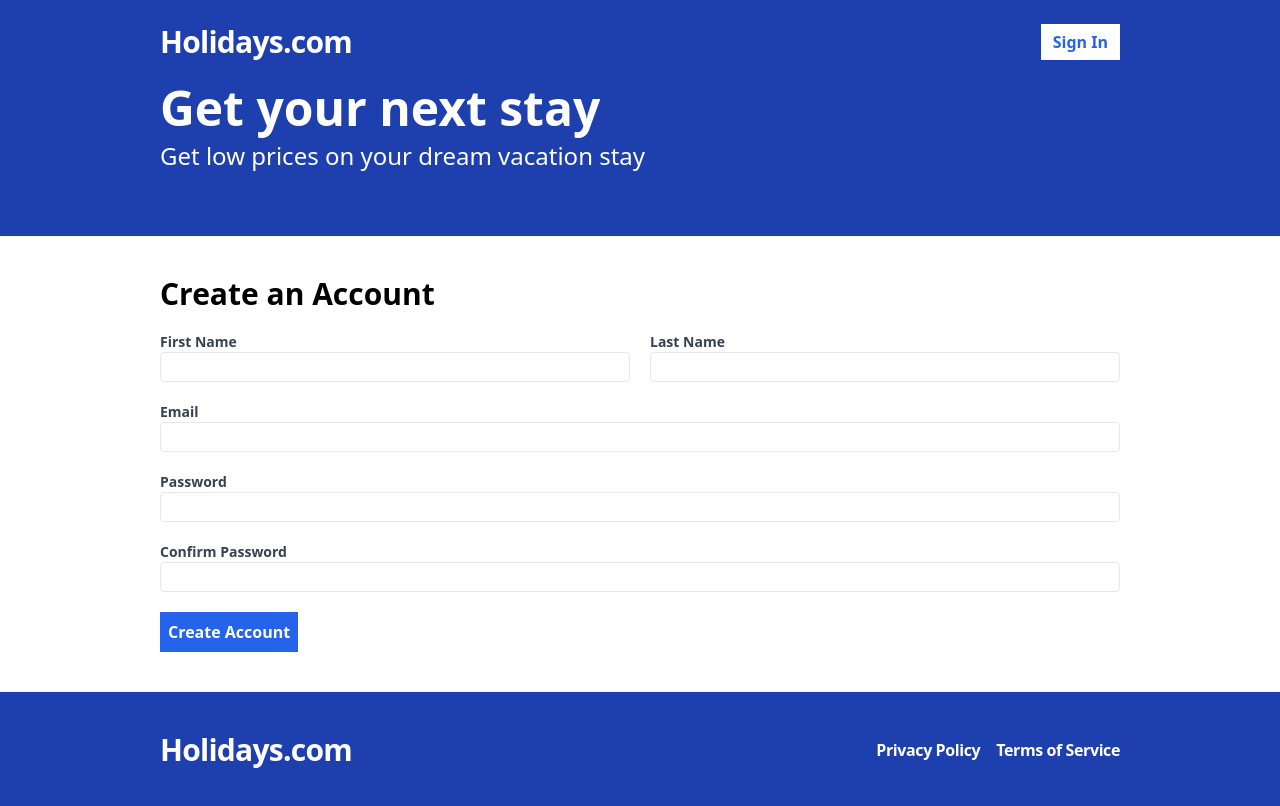
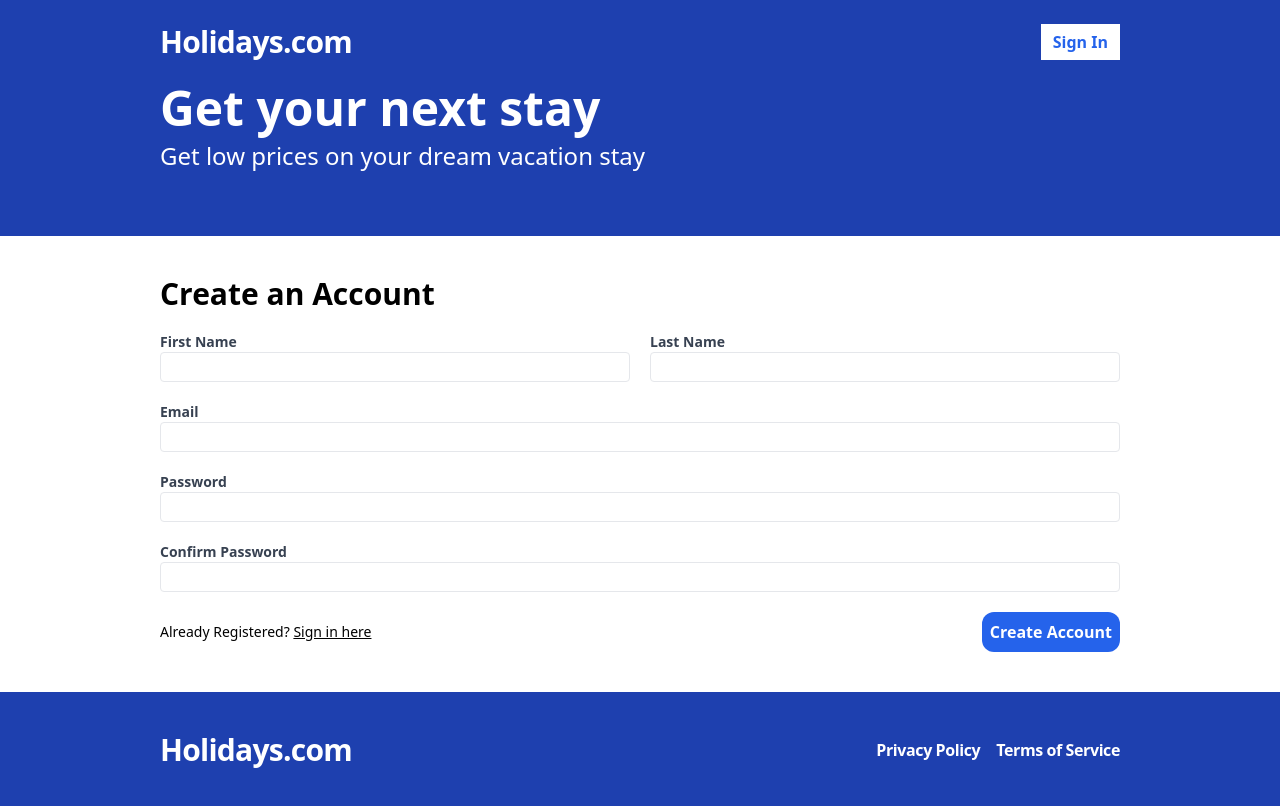
Before and after one commit to seutkarsh/MERN-Booking-App, a React (Create React App) app in the folder frontend/: page /register in a window 1280 px wide. Built offline with nearby package versions, Linux system fonts and the light colour scheme; no server answers.

Commit message:
Page Linking Improved

```diff
--- a/frontend/src/pages/Login.tsx
+++ b/frontend/src/pages/Login.tsx
@@ -1,7 +1,7 @@
 import { useForm } from 'react-hook-form'
 import { postRequest, Request } from '../api/request'
 import { useAppContext } from '../contexts/AppContext'
-import { useNavigate } from 'react-router-dom'
+import { Link, useNavigate } from 'react-router-dom'
 import React from 'react'
 import { useQueryClient } from 'react-query'
 
@@ -71,14 +71,23 @@ const Login = (): React.ReactElement => {
                     <span className="text-red-500">{errors.email.message}</span>
                 )}
             </label>
+            <div className="flex flex-row justify-between items-center">
+                <span className="text-sm ">
+                    Not Registered?
+                    <Link to="/register" className="underline">
+                        {' '}
+                        Create an account here
+                    </Link>
+                </span>
                 <span>
                     <button
                         type="submit"
-                    className="bg-blue-600 text-white p-2 font-bold hover:bg-blue-500"
+                        className="bg-blue-600 text-white p-2 font-bold hover:bg-blue-500 rounded-xl"
                     >
                         Login
                     </button>
                 </span>
+            </div>
         </form>
     )
 }
--- a/frontend/src/pages/Register.tsx
+++ b/frontend/src/pages/Register.tsx
@@ -1,8 +1,8 @@
-import { ReactElement } from 'react'
+import React, { ReactElement } from 'react'
 import { useForm } from 'react-hook-form'
 import { postRequest, Request } from '../api/request'
 import { useAppContext } from '../contexts/AppContext'
-import { useNavigate } from 'react-router-dom'
+import { Link, useNavigate } from 'react-router-dom'
 import { useQueryClient } from 'react-query'
 
 const Register = (): ReactElement => {
@@ -122,14 +122,22 @@ const Register = (): ReactElement => {
                 )}
             </label>
 
+            <div className="flex flex-row justify-between items-center">
+                <span className="text-sm ">
+                    Already Registered?{' '}
+                    <Link to="/login" className="underline">
+                        Sign in here
+                    </Link>
+                </span>
                 <span>
                     <button
                         type="submit"
-                    className="bg-blue-600 text-white p-2 font-bold hover:bg-blue-500"
+                        className="bg-blue-600 text-white p-2 font-bold hover:bg-blue-500 rounded-xl"
                     >
                         Create Account
                     </button>
                 </span>
+            </div>
         </form>
     )
 }
```
Lines whose indentation alone changed are shown as unchanged.
